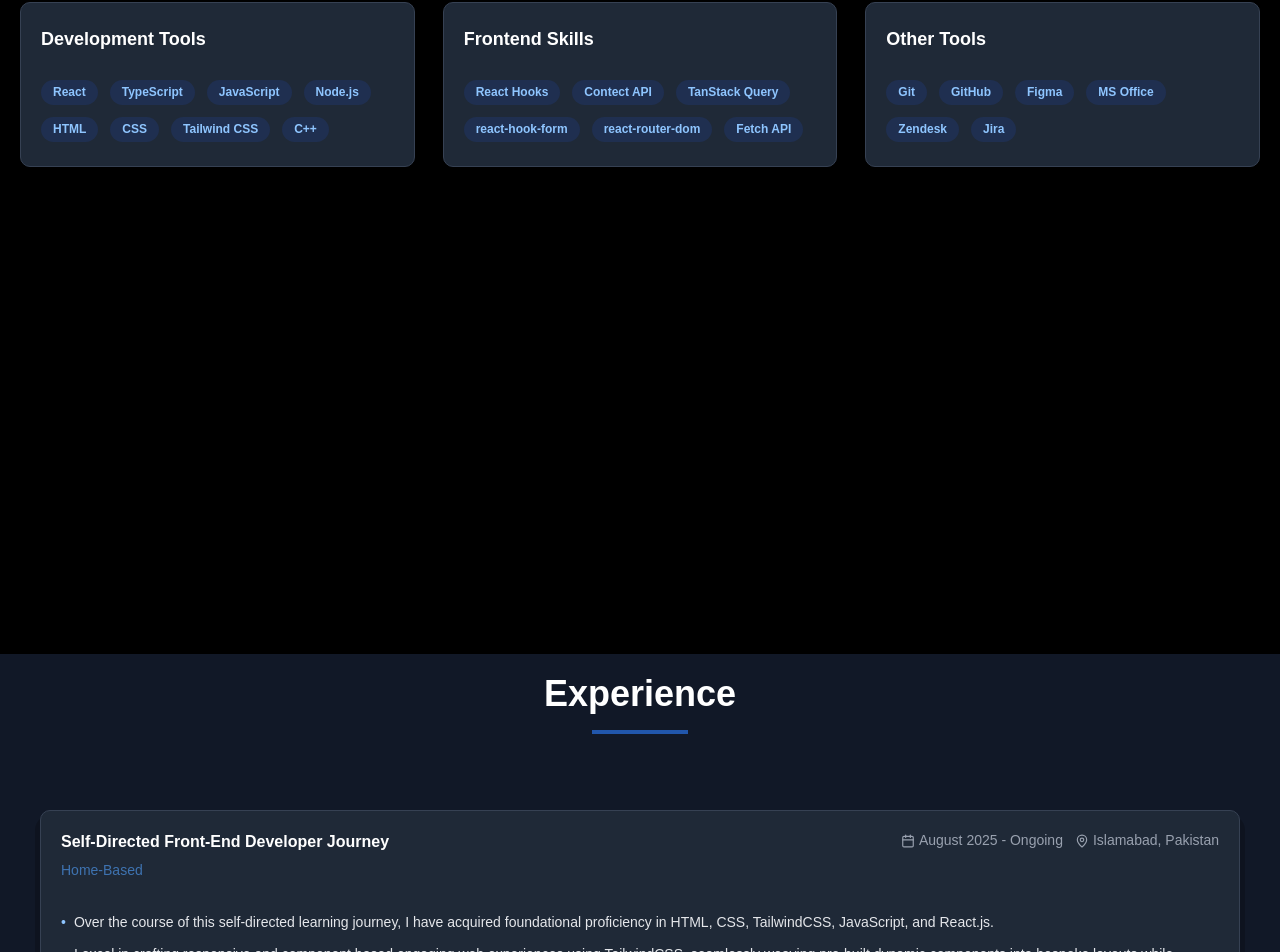
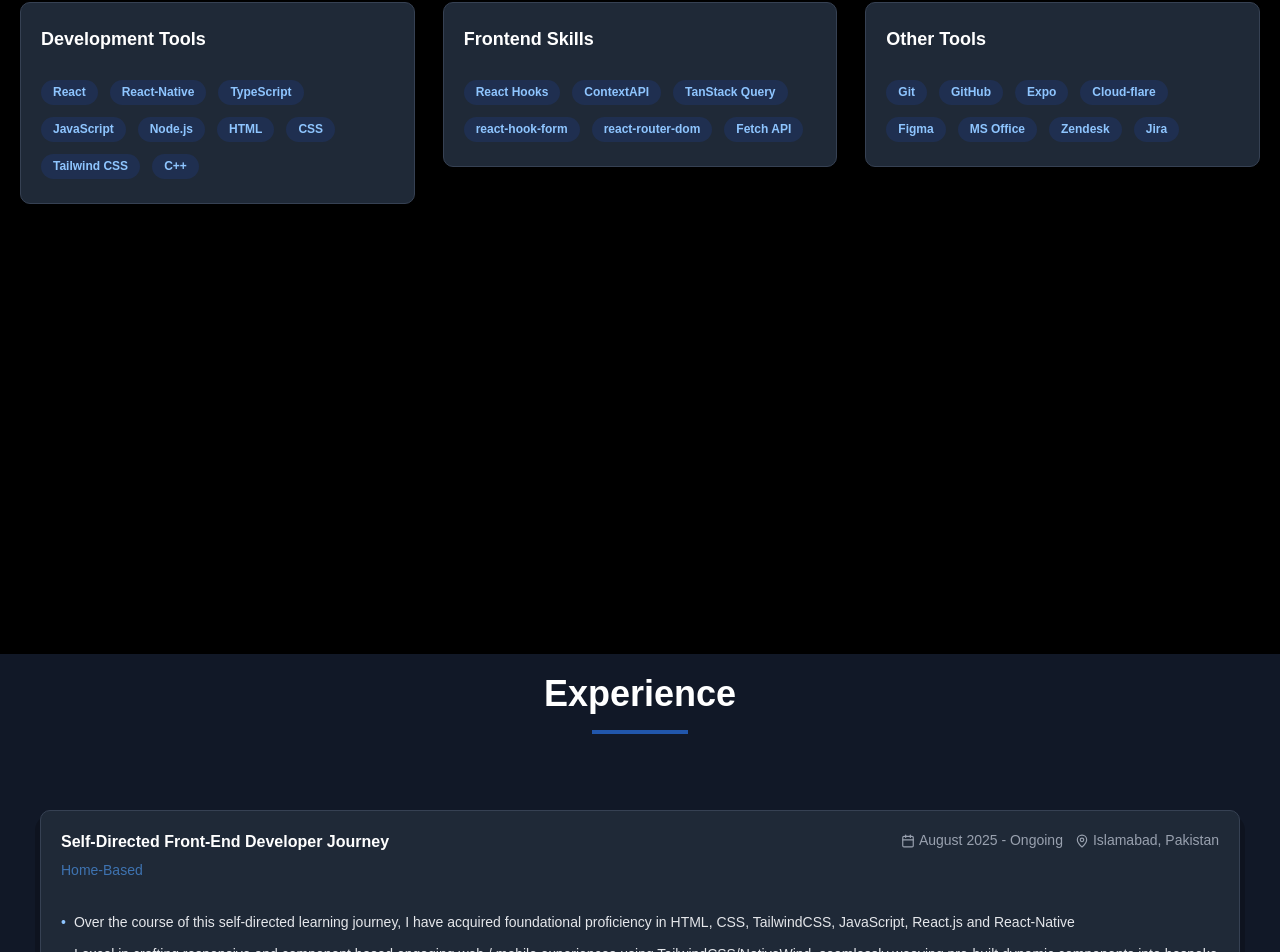
Before and after one commit to jonsnow966/umersadiq, a React (Vite) app: page / in a window 1280 px wide. Shown: the part 1818-2770 px from the top of the page. Built offline with nearby package versions, Linux system fonts and the light colour scheme.

Commit message:
mobile app added

```diff
--- a/src/assets/JSON/experience.json
+++ b/src/assets/JSON/experience.json
@@ -6,9 +6,9 @@
         "date":"August 2025 - Ongoing",
         "location": "Islamabad, Pakistan",
         "details":[
-            "Over the course of this self-directed learning journey, I have acquired foundational proficiency in HTML, CSS, TailwindCSS, JavaScript, and React.js.",
+            "Over the course of this self-directed learning journey, I have acquired foundational proficiency in HTML, CSS, TailwindCSS, JavaScript, React.js and React-Native",
 
-            "I excel in crafting responsive and component based engaging web experiences using TailwindCSS, seamlessly weaving pre-built dynamic components into bespoke layouts while adeptly integrating externally authored constructs into established project architectures.",
+            "I excel in crafting responsive and component based engaging web / mobile experiences using TailwindCSS/NativeWind, seamlessly weaving pre-built dynamic components into bespoke layouts while adeptly integrating externally authored constructs into established project architectures.",
 
             "I am well-versed in leveraging React hooks—useState, useRef, useEffect, and useContext—to efficiently manage component life-cycle, state, and shared context.",
 
@@ -16,19 +16,22 @@
 
             "I have hands-on familiarity with asynchronous patterns including callbacks and Promises for API interactions, alongside TanStack Query for robust, declarative data fetching, caching, and background synchronization.",
 
-            "I possess a solid conceptual understanding of RESTful APIs, the Virtual DOM, and SPA architecture.",
+            "I possess a solid conceptual understanding of ContextAPI, RESTful APIs, the Virtual DOM and SPA architecture.",
 
-            "Also have worked on cloud-flare workers to deploy mock back-end APIs with KV storage, version control with GitHub and web app deployments on Vercel."
+            "Also have worked on cloud-flare workers to deploy mock back-end APIs with KV storage, version control with GitHub and web app deployments on Vercel."
         ],
         "tools":[
             "HTML",
             "CSS",
             "JavaScript",
             "React",
+            "React-Native",
             "TailwindCSS",
+            "NativeWind",
             "React Hooks",
             "React Router",
             "react-hook-form",
+            "ContextAPI",
             "Zod",
             "Yup",
             "TanStack Query",
--- a/src/assets/JSON/projects.json
+++ b/src/assets/JSON/projects.json
@@ -1,6 +1,41 @@
 [
     {
         "id": 1,
+        "icon": "cartify",
+        "title": "Cartify - Mobile App",
+        "description": "A mobile app for managing shopping lists, adding/buying items with categories and metrics, calculating bills, and generating/shareable PDF invoices.",
+        "link": "drive.google.com/drive/folders/1trH5T6M4UZWMZKjedOcOzmhmGs2bxHgO",
+        "details": [
+            "Add items with category selection (Grocery, Vegetables, Fruits, Meat, Dairy) and metrics (kg, oz, dozen, litre, packet, pieces)",
+            "Form validation using React Hook Form and Yup schema, including title case conversion for item names and quantity/rate restrictions",
+            "Item listing with SectionList, grouped by creation date, expandable sections, and buy functionality with rate input",
+            "Billing page for viewing added items, calculating grand totals, deleting items and generating PDF bills",
+            "PDF generation and sharing using Expo Print and Expo Sharing",
+            "Dark/Light theme toggle with persistence via AsyncStorage and React ContextAPI",
+            "Navigation with Expo Router and custom header with theme-aware styling",
+            "Local data persistence for items and bills using AsyncStorage",
+            "Responsive UI with NativeWind (TailwindCSS for React Native) and safe area handling"
+        ],
+        "tech": [
+            "Expo",
+            "React Native",
+            "TypeScript",
+            "NativeWind",
+            "TailwindCSS",
+            "React Hook Form",
+            "Yup",
+            "AsyncStorage",
+            "Expo Router",
+            "Expo Print",
+            "Expo Sharing",
+            "Expo Splash Screen",
+            "Lucide Icons",
+            "React Native Picker",
+            "React ContextAPI"
+        ]
+    },
+    {
+        "id": 2,
         "icon": "api",
         "title": "API Integration Project",
         "description": "A simple project demonstrating API integration and CRUD Ops using React.js and Fetch API.",
@@ -28,7 +63,7 @@
         ]
     },
     {
-        "id": 2,
+        "id": 3,
         "icon": "airbnb",
         "title": "Air Bnb Clone",
         "description": "A responsive Air Bnb clone built with React.js and TailwindCSS.",
--- a/src/assets/JSON/skills.json
+++ b/src/assets/JSON/skills.json
@@ -4,6 +4,7 @@
         "title": "Development Tools",
         "skillSet": [
             "React",
+            "React-Native",
             "TypeScript",
             "JavaScript",
             "Node.js",
@@ -18,7 +19,7 @@
         "title": "Frontend Skills",
         "skillSet": [
             "React Hooks",
-            "Contect API",
+            "ContextAPI",
             "TanStack Query",
             "react-hook-form",
             "react-router-dom",
@@ -31,6 +32,8 @@
         "skillSet": [
             "Git",
             "GitHub",
+            "Expo",
+            "Cloud-flare",
             "Figma",
             "MS Office",
             "Zendesk",
--- a/src/assets/components/CardAbout/CardAbout.tsx
+++ b/src/assets/components/CardAbout/CardAbout.tsx
@@ -18,7 +18,7 @@
         <div className="w-fit h-fit
             flex flex-col justify-center items-center py-5 px-5 gap-3 text-center
             bg-gray-card border border-gray-700 rounded-[10px] shadow-[0px_10px_0px_5px_rgba(0,0,0,0.2)]
-            transition-all duration-500 ease-in-out hover:scale-105 hover:translate-y-[-20px]
+            transition-all duration-500 ease-in-out hover:scale-105 hover:-translate-y-5
             hover:shadow-[0px_30px_0px_5px_rgba(0,0,0,0.2)]">
 
             <p className="text-blue-500 animate-bounce">{IconContainer}</p>
--- a/src/assets/components/CardProjects/CardProjects.tsx
+++ b/src/assets/components/CardProjects/CardProjects.tsx
@@ -14,7 +14,10 @@
 function CardProject({ icon, title, description, link, details, tech }: CardProjectProps) {
     const IconContainer: JSX.Element | null = icon === 'api' ? <Code size={'2rem'}/> :
     icon === 'airbnb' ? <img src='airbnb-icon.svg' alt="Airbnb Icon" width="28px" /> :
-    icon === 'youtube' ? <YoutubeIcon size={'2rem'}/> : null;
+    icon === 'youtube' ? <YoutubeIcon size={'2rem'}/> :
+    icon === 'cartify' ? <img src='cartify-icon.svg' alt='Cartify Icon' width='28px'/>: null;
+
+    const dummyLink = icon === 'cartify' ? 'apk.link/drive' : link;
 
     return (
         <div className="flex-1 h-fit
@@ -34,7 +37,7 @@
                     <a href={`https://${link}`} className="flex justify-center items-center
                      gap-2 text-[13px] text-blue-300 hover:underline"
                      target="_blank" rel="noopener noreferrer">
-                       <LinkIcon size={'1rem'}/>{link}
+                       <LinkIcon size={'1rem'}/>{dummyLink}
                     </a>
                 </div>
             </div>
--- a/src/assets/sections/About/About.tsx
+++ b/src/assets/sections/About/About.tsx
@@ -56,7 +56,7 @@
           <CardAbout
             icon="tools"
             heading="Dev Tools & Technologies"
-            text="React, Tailwind, VS-Code, Git, GitHub, Vercel, Railway, Figma, MS-Office, Zendesk, Jira"
+            text="React, React-Native, Tailwind/NativeWind, Expo, VS-Code, Git, GitHub, Vercel, Cloud-flare, Figma, MS-Office, Zendesk, Jira"
           />
 
           <CardAbout
--- a/src/assets/sections/Home/Home.tsx
+++ b/src/assets/sections/Home/Home.tsx
@@ -16,7 +16,9 @@
 
 const phrases = [
   'Web Developer',
+  'Mobile App Developer',
   'React Developer',
+  'React-Native Developer',
   'Front-End Developer',
   'I Love to Develop.',
 ];
@@ -48,7 +50,7 @@
       mt-5 md:mt-10 sm:mt-8 px-5 sm:px-0
       text-center text-wrap
       text-lg sm:text-xl md:text-2xl  text-gray-400">
-        Proficient in React.js,
+        Proficient in React.js, React-Native,
         JavaScript and Tailwindcss. Passionate about crafting dynamic
         interfaces and building scalable solutions.
       </p>
```
Also changed, not shown: public/cartify-icon.svg (added).
